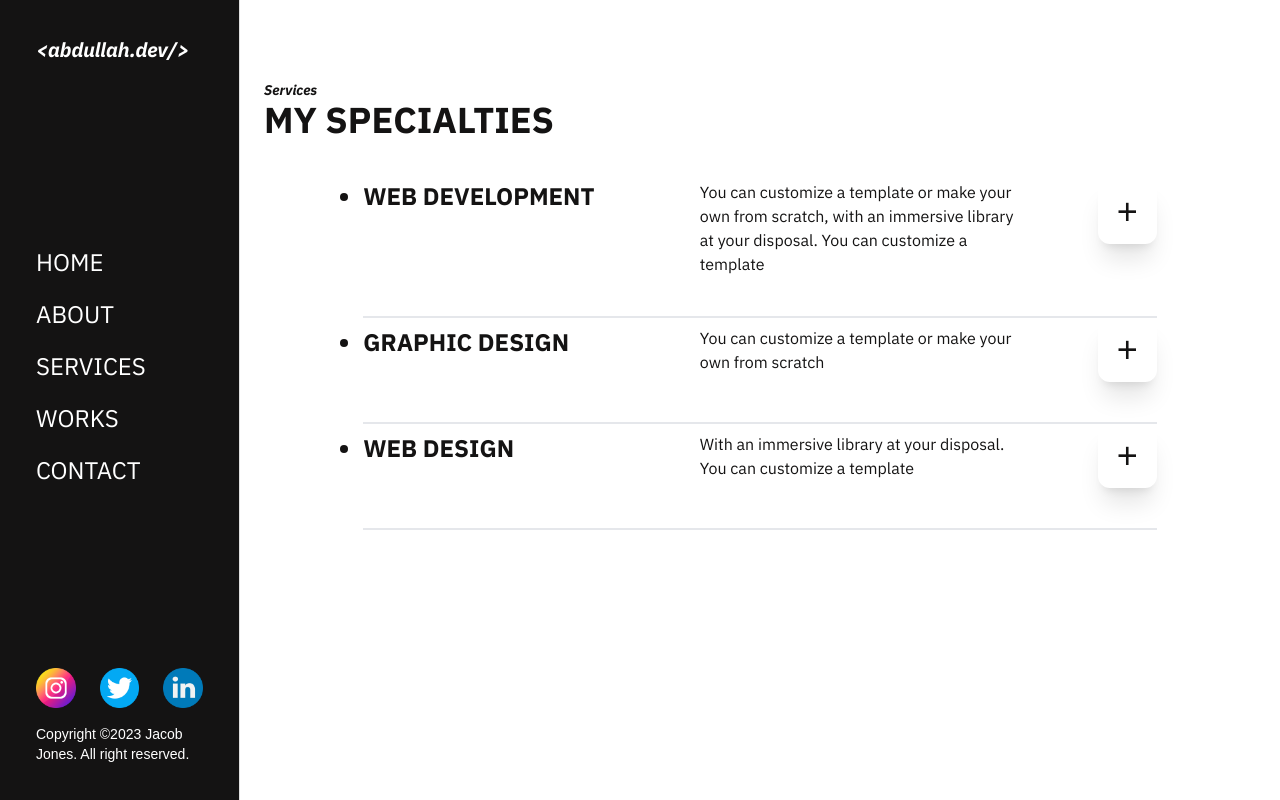
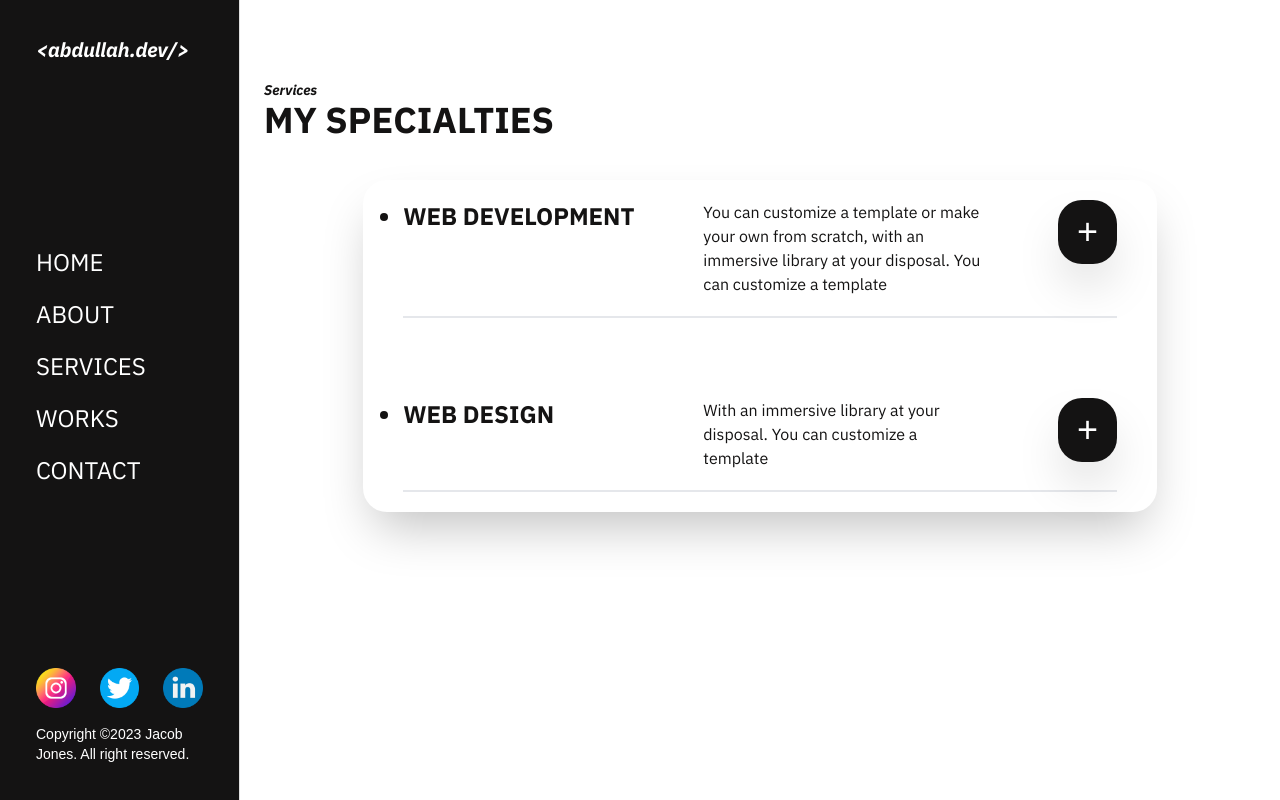
Before and after one commit to Fouji5131/portfolio-website, a React (Create React App) app: page /services in a window 1280 px wide. Built offline with nearby package versions, Linux system fonts and the light colour scheme; a web font is replaced by a local one.

Commit message:
update 3

```diff
--- a/src/components/aboutPage/detail.js
+++ b/src/components/aboutPage/detail.js
@@ -51,7 +51,7 @@ const Detail = () => {
         </div>
       </div>
 
-      <div className="flex flex-row p-4 bg-darkGray rounded-3xl shadow-2xl">
+      <div className="flex flex-row p-4 bg-darkGray rounded-3xl shadow-2xl hover:scale-110">
         <img className="object-contain" src={Quotes} alt="" />
         <h1 className="font-italic text-sm sm:text-sm 2xl:text-lg text-white ">
           “Lorem ipsum dolor sit amet, consectetur adipiscing elit. Faucibus sed
--- a/src/components/aboutPage/experience.js
+++ b/src/components/aboutPage/experience.js
@@ -2,7 +2,7 @@ import React from "react";
 
 const Experience = () => {
   return (
-    <div className="flex justify-center w-full xl:w-3/4 mb-10 xl:mb-0 bg-gradient from-purpleGrad via-redGrad to-yellowGrad text-white rounded-3xl shadow-2xl">
+    <div className="flex justify-center w-full xl:w-3/4 mb-10 xl:mb-0 bg-gradient from-purpleGrad via-redGrad to-yellowGrad text-white rounded-3xl shadow-2xl hover:scale-110">
       <div className="flex flex-col xl:flex-row justify-center w-full 2xl:w-4/5 p-10 xl:p-20 2xl:px-0 2xl:py-28 space-y-5">
         <div className="flex flex-col w-full xl:w-1/2 ">
           <div className="flex flex-col items-center xl:items-start xl:w-3/5 space-y-5 xl:space-y-10 text-sm sm:text-sm 2xl:text-lg">
--- a/src/components/contactPage/contactForm.js
+++ b/src/components/contactPage/contactForm.js
@@ -30,7 +30,7 @@ const ContactForm = () => {
     <form
       ref={form}
       onSubmit={sendEmail}
-      className="w-full  my-10 p-10 2xl:p-20 space-y-5 font-regular bg-gradient from-purpleGrad via-redGrad to-yellowGrad text-white rounded-3xl shadow-2xl"
+      className="w-full  my-10 p-10 2xl:p-20 space-y-5 font-regular bg-gradient from-purpleGrad via-redGrad to-yellowGrad text-white rounded-3xl shadow-2xl hover:scale-110"
     >
       <div>
         <h1 className="font-bold text-2xl sm:text-3xl 2xl:text-4xl">
--- a/src/components/homePage/Info.js
+++ b/src/components/homePage/Info.js
@@ -12,7 +12,7 @@ const Info = () => {
           <span className="font-regular">Software </span>
           Developer
         </p>
-        <div className="xl:w-2/4 2xl:w-1/3 w-1/2 py-3  bg-darkGray text-white text-center font-regular rounded-3xl shadow-2xl">
+        <div className="xl:w-2/4 2xl:w-1/3 w-1/2 py-3  bg-darkGray text-white text-center font-regular rounded-3xl shadow-2xl hover:scale-110">
           <Link to="/contact">Let's talk with me</Link>
         </div>
         <div className="flex flex-col sm:flex-row font-boldItalic sm:space-x-20 xl:space-x-20">
--- a/src/components/servicesPage/servicesData.js
+++ b/src/components/servicesPage/servicesData.js
@@ -9,11 +9,6 @@ const ServicesData = [
     image: SpecialtyImg,
   },
   {
-    title: "GRAPHIC DESIGN",
-    description: `You can customize a template or make your own from scratch`,
-    image: SpecialtyImg,
-  },
-  {
     title: "WEB DESIGN",
     description: `With an immersive library at your disposal. You can customize
     a template`,
--- a/src/components/servicesPage/specialtyItem.js
+++ b/src/components/servicesPage/specialtyItem.js
@@ -16,9 +16,9 @@ const SpecialtyItem = (props) => {
   };
 
   return (
-    <div>
+    <div className="space-y-10 rounded-3xl shadow-2xl hover:scale-110">
       {props.servicesData.map((services) => (
-        <div className="space-y-10">
+        <div className="space-y-5 px-10 py-5  ">
           <div className="flex flex-row">
             <div className="flex flex-row w-full items-center font-regular">
               <div className="flex flex-col xl:flex-row xl:w-11/12">
@@ -43,7 +43,7 @@ const SpecialtyItem = (props) => {
 
             <div className="w-16">
               <button
-                className="w-full flex align-top justify-center text-center rounded-xl shadow-xl"
+                className="w-full flex align-top justify-center text-center bg-darkGray text-white rounded-3xl shadow-2xl "
                 onClick={openImgHandler}
               >
                 <h1 className="p-3 font-light text-3xl sm:text-4xl 2xl:text-5xl">
--- a/src/components/workPage/projectItem.js
+++ b/src/components/workPage/projectItem.js
@@ -6,7 +6,7 @@ const ProjectItem = (props) => {
   return (
     <div className=" xl:space-y-0 xl:m-10  grid grid-cols-1 xl:grid-cols-2 gap-10 2xl:gap-20 space-y-0 ">
       {props.projectsData.map((projects) => (
-        <div className="flex flex-col xl:flex-row space-y-5 xl:space-y-0 rounded-3xl shadow-2xl p-10">
+        <div className="flex flex-col xl:flex-row space-y-5 xl:space-y-0 rounded-3xl shadow-2xl p-10 hover:scale-110">
           <div className="xl:w-1/2 space-y-1 2xl:space-y-5 ">
             <p className="font-boldItalic text-sm sm:text-md 2xl:text-lg">
               {projects.title}
@@ -16,7 +16,7 @@ const ProjectItem = (props) => {
             </h1>
             {/* <img src={ArrowBlack} alt="" /> */}
           </div>
-          <div className="flex justify-center object-contain xl:w-1/2 hover:scale-110">
+          <div className="flex justify-center object-contain xl:w-1/2 ">
             <img
               className="rounded-3xl shadow-2xl"
               src={projects.image}
--- a/src/components/workPage/testimonial.js
+++ b/src/components/workPage/testimonial.js
@@ -34,7 +34,7 @@ const Testimonial = () => {
   };
 
   return (
-    <div className="flex flex-col justify-center w-full p-10 2xl:p-20 space-y-10 rounded-3xl shadow-2xl bg-gradient from-purpleGrad via-redGrad to-yellowGrad text-white">
+    <div className="flex flex-col justify-center w-full p-10 2xl:p-20 space-y-10 rounded-3xl shadow-2xl hover:scale-110 bg-gradient from-purpleGrad via-redGrad to-yellowGrad text-white">
       <div className="text-center space-y-3 xl:space-y-5">
         <p className="font-italic text-sm sm:text-md 2xl:text-lg">
           Testimonial
```
